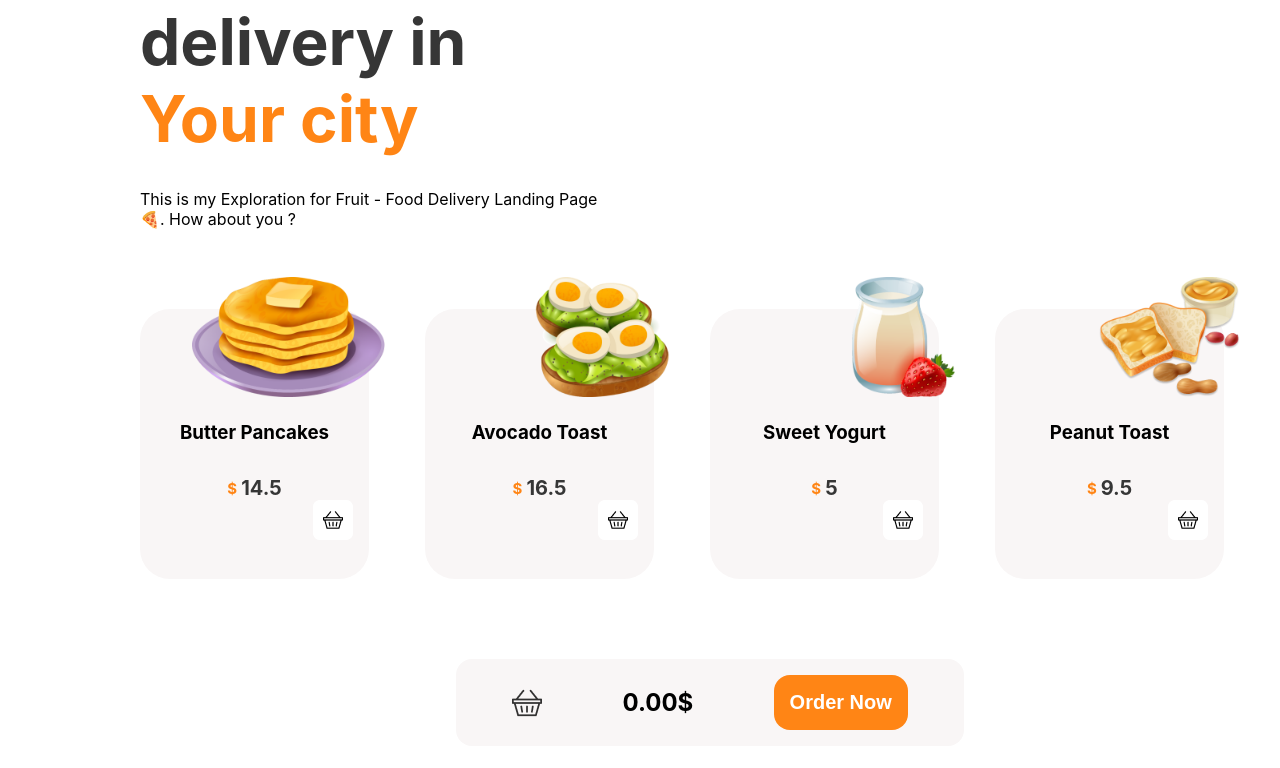
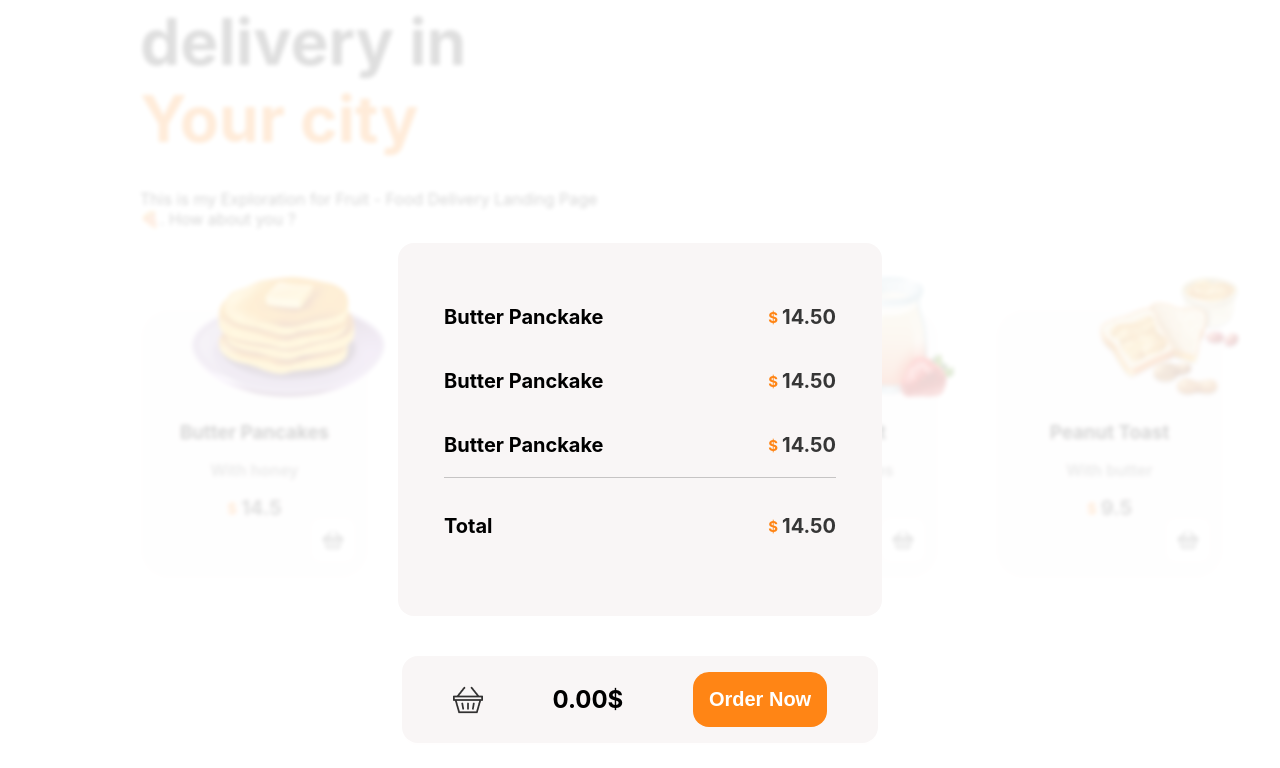
Before and after one commit to VenJS/Brunchy, a React (Create React App) app in the folder brunchy/: page / in a window 1280 px wide. Both pictures are taken after a click on the button "Order Now". Shown: the part 343-1111 px from the top of the page. Built offline with nearby package versions, Linux system fonts and the light colour scheme.

Commit message:
feat: review-list component created

```diff
--- a/brunchy/public/data.json
+++ b/brunchy/public/data.json
@@ -2,7 +2,7 @@
     "items": [
       {
         "name": "Butter Pancakes",
-        "caption": "With",
+        "caption": "With honey",
         "price": 14.5,
         "image": "1.png"
       },
--- a/brunchy/src/components/App.jsx
+++ b/brunchy/src/components/App.jsx
@@ -3,10 +3,11 @@ import Header from "./Header/Header";
 import Heading from "./Heading/Heading";
 import Card from "./Card/Card";
 import Footer from "./Footer/Footer";
-import styles from './App.module.scss'
+import styles from './App.module.scss';
 
 const App = () => {
   const [data, setData] = useState([]);
+
 
   useEffect(() => {
     const fetchedData = async () => {
@@ -27,14 +28,16 @@ const App = () => {
         return (
           <Card
             name={arr.name}
-            description={arr.description}
+            description={arr.caption}
             price={arr.price}
             image={arr.image}
+            key={arr.name}
           ></Card>
         );
       })}
       </div>
       <Footer></Footer>
+
     </div>
   );
 };
--- a/brunchy/src/components/App.module.scss
+++ b/brunchy/src/components/App.module.scss
@@ -15,4 +15,5 @@
     display: flex;
     flex-direction: column;
     gap: 2rem;
+    position: relative;
 }
--- a/brunchy/src/components/Footer/Footer.jsx
+++ b/brunchy/src/components/Footer/Footer.jsx
@@ -1,12 +1,18 @@
-import React from 'react'
+import React, {useState} from 'react'
+import ReviewList from '../ReviewList/ReviewList';
 import styles from './Footer.module.scss'
 
 const Footer = () => {
+
+  const [isOpened, setIsOpened] = useState(false);
+  console.log(isOpened)
+
   return (
-    <div className={styles.container}>
+    <div className={styles.container} >
         <img src='/shopping-basket.png' alt='' className={styles.image}></img>
         <span className={styles.price}>0.00$</span>
-        <button className={styles.button}>Order Now</button>
+        <button className={styles.button} onClick={() => setIsOpened(true)}>Order Now</button>
+        {isOpened ? <div onClick={() => setIsOpened(false)}><ReviewList/></div> : null}
     </div>
   )
 }
--- a/brunchy/src/components/Footer/Footer.module.scss
+++ b/brunchy/src/components/Footer/Footer.module.scss
@@ -1,13 +1,14 @@
 .container {
     background-color: #F9F6F6;
-    width: 29.75rem;
+    width: 27.75rem;
     padding: 1rem;
     border-radius: 1rem;
     display: flex;
     justify-content: space-around;
     align-items: center;
-    margin: 3rem 0 3.375rem 8.75rem;
+    margin: 3rem 0 3.375rem ;
     align-self: center;
+    z-index: 150;
 }
 
 .image {
--- /dev/null
+++ b/brunchy/src/components/ReviewList/ReviewList.jsx
@@ -0,0 +1,50 @@
+import React from 'react'
+import styles from './ReviewList.module.scss'
+
+const ReviewList = () => {
+
+  return (
+    <div className={styles.container}>
+        <div className={styles.modal}>
+            <div className={styles.products}>
+                <div className={styles['content-wrapper']}>
+                    <h3 className={styles.title}>Butter Panckake</h3>
+                    <div className={styles['price-wrapper']}>
+                        <span className={styles['dollar-sign']}>$</span>
+                        <span className={styles.price}>14.50</span>
+                    </div>
+                </div>
+                <div className={styles['content-wrapper']}>
+                    <h3 className={styles.title}>Butter Panckake</h3>
+                    <div className={styles['price-wrapper']}>
+                        <span className={styles['dollar-sign']}>$</span>
+                        <span className={styles.price}>14.50</span>
+                    </div>
+                </div>
+                <div className={styles['content-wrapper']}>
+                    <h3 className={styles.title}>Butter Panckake</h3>
+                    <div className={styles['price-wrapper']}>
+                        <span className={styles['dollar-sign']}>$</span>
+                        <span className={styles.price}>14.50</span>
+                    </div>
+                </div>
+
+                <div className={styles.total}>
+                    <h3 className={styles.title}>Total</h3>
+                    <div className={styles['price-wrapper']}>
+                        <span className={styles['dollar-sign']}>$</span>
+                        <span className={styles.price}>14.50</span>
+                    </div>
+                </div>
+            </div>
+            <div className={styles.basket} >
+        <img src='/shopping-basket.png' alt='' className={styles.image}></img>
+        <span className={styles['basket-price']}>0.00$</span>
+        <button className={styles.button} >Order Now</button>
+    </div>
+        </div>
+    </div>
+  )
+}
+
+export default ReviewList;
--- /dev/null
+++ b/brunchy/src/components/ReviewList/ReviewList.module.scss
@@ -0,0 +1,103 @@
+.container {
+    position: absolute;
+    background-color: rgba(255, 255, 255, 0.84);
+    backdrop-filter: blur(2px);
+    z-index: 100;
+    top: 0;
+    bottom: 0;
+    right: 0;
+    left: 0;
+}
+
+.modal {
+    display: flex;
+    flex-direction: column;
+    gap: 1rem;
+    position: absolute;
+    right: 40%;
+    bottom: 5%;
+    width: 20%;
+    height: auto;
+    align-items: center;
+}
+
+.products {
+    background-color: #F9F6F6;
+    border-radius: 1rem;
+    width: 24.5rem;
+    padding: 2.625rem 2.875rem 1rem;
+    margin-bottom: 1.5rem;
+}
+
+.content-wrapper {
+    display: flex;
+    justify-content: space-between;
+}
+
+.title {
+    font-size: 1.25rem;
+    line-height: 4rem;
+    font-weight: 700;
+    margin: 0;
+}
+
+.dollar-sign {
+    font-size: 0.938rem;
+    color: #FF8515;
+    font-weight: 700;
+}
+
+.price {
+    font-size: 1.25rem;
+    font-weight: 700;
+    color: #363636;
+}
+
+.price-wrapper {
+    display: flex;
+    align-items: center;
+    gap: 0.25rem;
+}
+
+.total {
+    display: flex;
+    justify-content: space-between;
+    padding-top: 1rem;
+    padding: 1rem 0 2.625rem;
+    border-top: 1px solid rgba(121, 121, 121, 0.4);
+}
+
+.basket {
+    background-color: #F9F6F6;
+    width: 27.75rem;
+    padding: 1rem;
+    border-radius: 1rem;
+    display: flex;
+    justify-content: space-around;
+    align-items: center;
+    align-self: center;
+    z-index: 150;
+}
+
+.image {
+    width: 1.875rem;
+    height: 1.875rem;
+    cursor: pointer;
+}
+
+.basket-price {
+    font-size: 1.5rem;
+    line-height: 2.25rem;
+    font-weight: 700;
+}
+
+.button {
+    background-color: #FF8515;
+    color: white;
+    border-radius: 1rem;
+    border: none;
+    font-size: 1.25rem;
+    font-weight: 700;
+    padding: 1rem;
+    cursor: pointer;
+}
```
